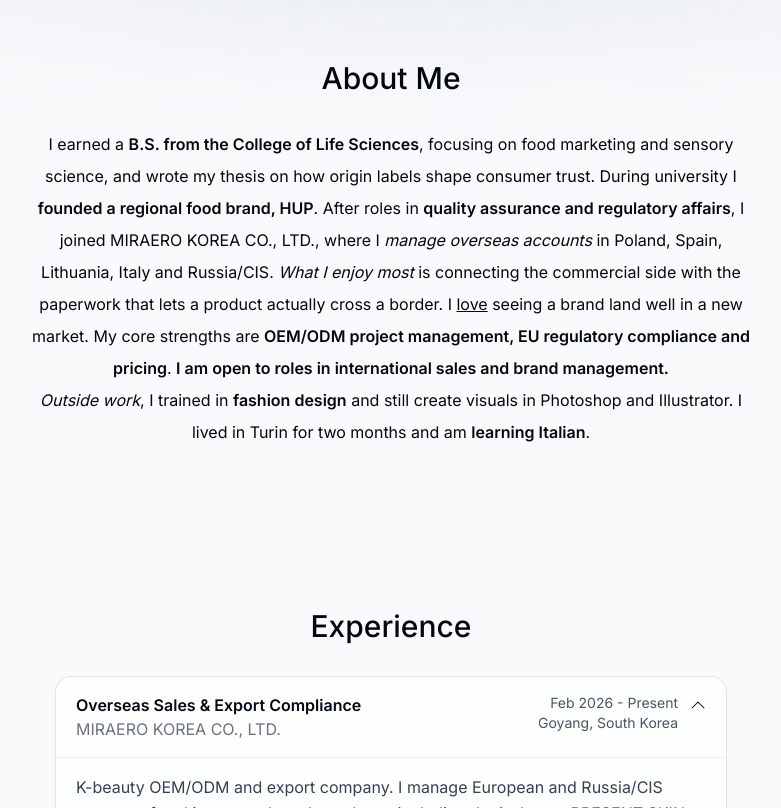
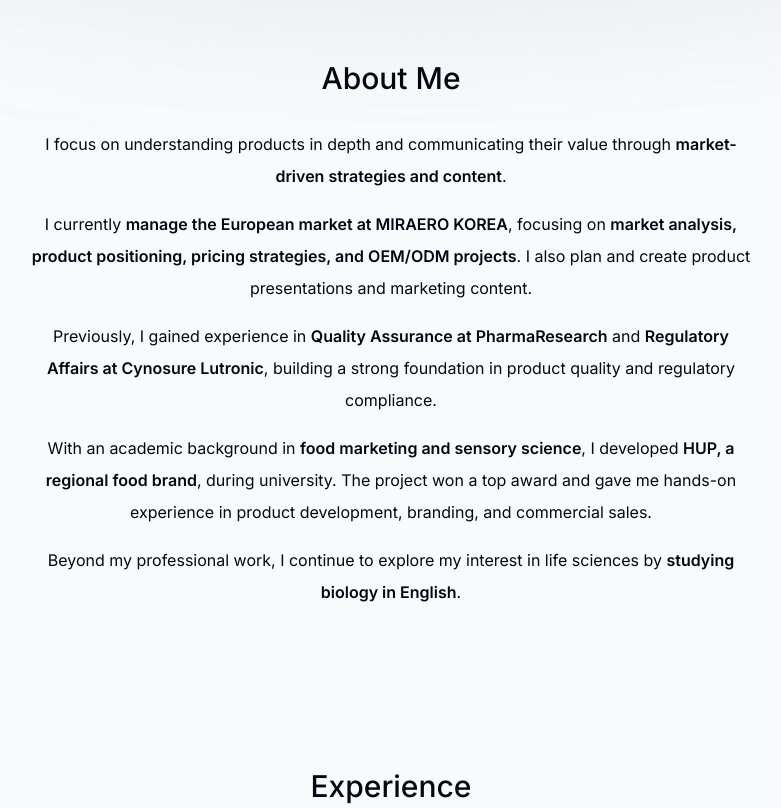
Before and after one commit to namyui323-dot/yui-portfolio, a Next.js app: page /en in a window 1280 px wide. Shown: the part 680-1488 px from the top of the page, without its empty margins (249-1030 px from the left). Built offline with nearby package versions, Linux system fonts and the light colour scheme; no server answers.

Commit message:
Add files via upload

```diff
--- a/components/about.tsx
+++ b/components/about.tsx
@@ -7,15 +7,37 @@ import { useSectionInView } from '@/lib/hooks';
 import { useTranslations } from 'next-intl';
 
 // 문구 안의 <b>굵게</b>, <i>기울임</i>, <u>밑줄</u> 표시
-const rich = {
-  b: (chunks: React.ReactNode) => <span className="font-semibold">{chunks}</span>,
-  i: (chunks: React.ReactNode) => <span className="italic">{chunks}</span>,
-  u: (chunks: React.ReactNode) => <span className="underline">{chunks}</span>,
-};
+const STYLE: Record<string, string> = { b: 'font-semibold', i: 'italic', u: 'underline' };
+function rich(text: string): React.ReactNode[] {
+  const out: React.ReactNode[] = [];
+  const re = /<(b|i|u)>([\s\S]*?)<\/\1>/g;
+  let last = 0;
+  let m: RegExpExecArray | null;
+  while ((m = re.exec(text)) !== null) {
+    if (m.index > last) out.push(text.slice(last, m.index));
+    out.push(
+      <span key={m.index} className={STYLE[m[1]]}>
+        {rich(m[2])}
+      </span>,
+    );
+    last = m.index + m[0].length;
+  }
+  if (last < text.length) out.push(text.slice(last));
+  return out;
+}
+
+// 시트 Settings 탭 about.paragraph1 ~ about.paragraph8
+// 한 칸 안에서 줄을 바꾸면(Ctrl+Enter / Alt+Enter) 그 줄마다 문단이 나뉨
+const KEYS = ['paragraph1', 'paragraph2', 'paragraph3', 'paragraph4', 'paragraph5', 'paragraph6', 'paragraph7', 'paragraph8'] as const;
 
 export default function About() {
   const { ref } = useSectionInView('About');
   const t = useTranslations('about');
+  const paragraphs = KEYS.filter((k) => t.has(k))
+    .flatMap((k) => String(t.raw(k)).split(/\n+/))
+    .map((s) => s.trim().replace(/^"|"$/g, '').trim())
+    .filter(Boolean);
+
   return (
     <motion.section
       ref={ref}
@@ -26,10 +48,11 @@ export default function About() {
       id="about"
     >
       <SectionHeading>{t('title')}</SectionHeading>
-
-      <p>{t.rich('paragraph1', rich)}</p>
-
-      <p>{t.rich('paragraph2', rich)}</p>
+      <div className="flex flex-col gap-4">
+        {paragraphs.map((p, i) => (
+          <p key={i}>{rich(p)}</p>
+        ))}
+      </div>
     </motion.section>
   );
 }
--- a/messages/en.json
+++ b/messages/en.json
@@ -18,8 +18,7 @@
   },
   "about": {
     "title": "About Me",
-    "paragraph1": "I earned a <b>B.S. from the College of Life Sciences</b>, focusing on food marketing and sensory science, and wrote my thesis on how origin labels shape consumer trust. During university I <b>founded a regional food brand, HUP</b>. After roles in <b>quality assurance and regulatory affairs</b>, I joined MIRAERO KOREA CO., LTD., where I <i>manage overseas accounts</i> in Poland, Spain, Lithuania, Italy and Russia/CIS. <i>What I enjoy most</i> is connecting the commercial side with the paperwork that lets a product actually cross a border. I <u>love</u> seeing a brand land well in a new market. My core strengths are <b>OEM/ODM project management, EU regulatory compliance and pricing</b>. <b>I am open to roles in international sales and brand management.</b>",
-    "paragraph2": "<i>Outside work</i>, I trained in <b>fashion design</b> and still create visuals in Photoshop and Illustrator. I lived in Turin for two months and am <b>learning Italian</b>."
+    "paragraph1": "I focus on understanding products in depth and communicating their value through <b>market-driven strategies and content</b>.\nI currently <b>manage the European market at MIRAERO KOREA</b>, focusing on <b>market analysis, product positioning, pricing strategies, and OEM/ODM projects</b>. I also plan and create product presentations and marketing content.\nPreviously, I gained experience in <b>Quality Assurance at PharmaResearch</b> and <b>Regulatory Affairs at Cynosure Lutronic</b>, building a strong foundation in product quality and regulatory compliance.\nWith an academic background in <b>food marketing and sensory science</b>, I developed <b>HUP, a regional food brand</b>, during university. The project won a top award and gave me hands-on experience in product development, branding, and commercial sales.\nBeyond my professional work, I continue to explore my interest in life sciences by <b>studying biology in English</b>."
   },
   "contact": {
     "Header": "Contact me",
--- a/messages/ko.json
+++ b/messages/ko.json
@@ -18,8 +18,7 @@
   },
   "about": {
     "title": "소개",
-    "paragraph1": "<b>생명과학대학</b>에서 식품마케팅과 관능과학을 중심으로 공부했고, 원산지 표시가 소비자 신뢰에 미치는 영향을 주제로 졸업논문을 썼습니다. 재학 중에는 <b>지역 식품 브랜드 HUP을 창업</b>했습니다. <b>품질보증(QA)과 인허가(RA)</b> 경험을 거쳐 MIRAERO KOREA CO., LTD.에 입사해 폴란드, 스페인, 리투아니아, 이탈리아, 러시아/CIS <i>해외 거래처를 관리</i>하고 있습니다. <i>가장 보람을 느끼는 부분은</i> 영업과 서류 작업을 연결해 제품이 실제로 국경을 넘게 만드는 일입니다. 브랜드가 새로운 시장에 잘 안착하는 모습을 보는 것을 <u>정말 좋아합니다</u>. 핵심 역량은 <b>OEM/ODM 프로젝트 관리, EU 규제 대응, 가격 전략</b>입니다. <b>해외영업과 브랜드 매니지먼트 분야의 기회를 찾고 있습니다.</b>",
-    "paragraph2": "<i>업무 외에는</i> <b>패션디자인</b>을 전공한 경험을 살려 Photoshop과 Illustrator로 비주얼 작업을 합니다. 이탈리아 토리노에서 두 달간 지냈고, 지금은 <b>이탈리아어를 공부</b>하고 있습니다."
+    "paragraph1": "제품을 깊이 이해하고, 그 가치를 <b>시장에 맞는 전략과 콘텐츠</b>로 전달하는 일을 합니다.\n현재 <b>MIRAERO KOREA에서 유럽 시장을 전담</b>하며 <b>시장 분석, 제품 포지셔닝, 가격 전략 및 OEM/ODM 프로젝트</b>를 수행하고 있습니다. 제품 제안자료와 마케팅 콘텐츠도 직접 기획하고 제작합니다.\n이전에는 <b>파마리서치 QA</b>와 <b>사이노슈어 루트로닉 RA</b>에서 근무하며 제품 품질과 규제에 대한 이해를 쌓았습니다.\n<b>생명과학대학</b>에서 식품마케팅과 관능과학을 공부했고, 재학 중 <b>지역 식품 브랜드 HUP</b>을 기획해 최우수상 수상부터 제품 개발, 브랜딩, 실제 판매까지 경험했습니다.\n업무 외에는 <b>생물학을 영어로 공부</b>하며 생명현상에 대한 관심을 이어가고 있습니다."
   },
   "contact": {
     "Header": "연락처",
```
